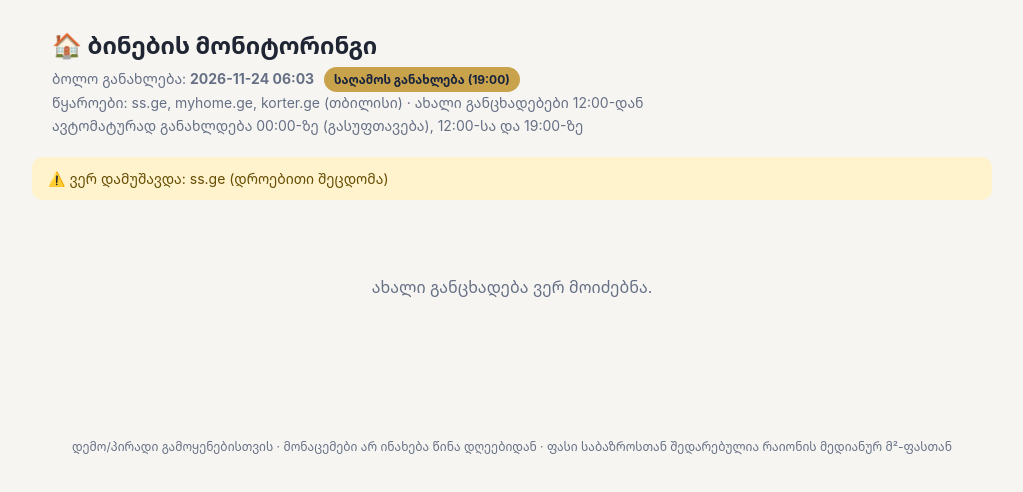
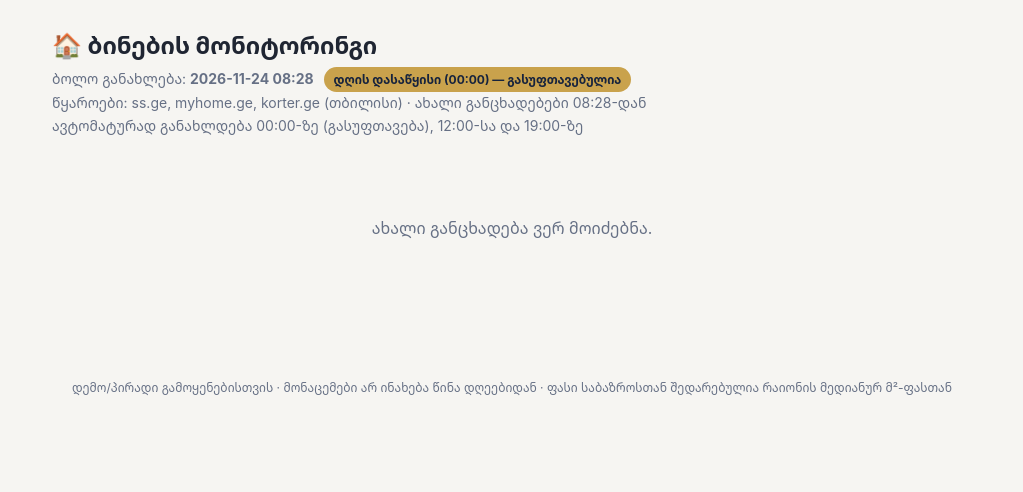
Before and after one commit to gtughushi97-cloud/Real_Estate_pupu, a plain HTML site: page docs/index.html in a window 1280 px wide. Shown: the whole page, without its empty margins (128-1151 px from the left). Drawn offline with Linux system fonts and the light colour scheme.

Commit message:
Update listings (midnight)

```diff
--- a/docs/index.html
+++ b/docs/index.html
@@ -210,13 +210,13 @@
 <header>
   <h1>🏠 ბინების მონიტორინგი</h1>
   <div class="meta">
-    ბოლო განახლება: <strong>2026-11-24 06:03</strong>
-    <span class="badge">საღამოს განახლება (19:00)</span><br />
-    წყაროები: ss.ge, myhome.ge, korter.ge (თბილისი) · ახალი განცხადებები 12:00-დან<br />
+    ბოლო განახლება: <strong>2026-11-24 08:28</strong>
+    <span class="badge">დღის დასაწყისი (00:00) — გასუფთავებულია</span><br />
+    წყაროები: ss.ge, myhome.ge, korter.ge (თბილისი) · ახალი განცხადებები 08:28-დან<br />
     ავტომატურად განახლდება 00:00-ზე (გასუფთავება), 12:00-სა და 19:00-ზე
   </div>
 </header>
-<div class="warning">⚠️ ვერ დამუშავდა: ss.ge (დროებითი შეცდომა)</div>
+
 <main>
 
 <div class="empty">ახალი განცხადება ვერ მოიძებნა.</div>
```
